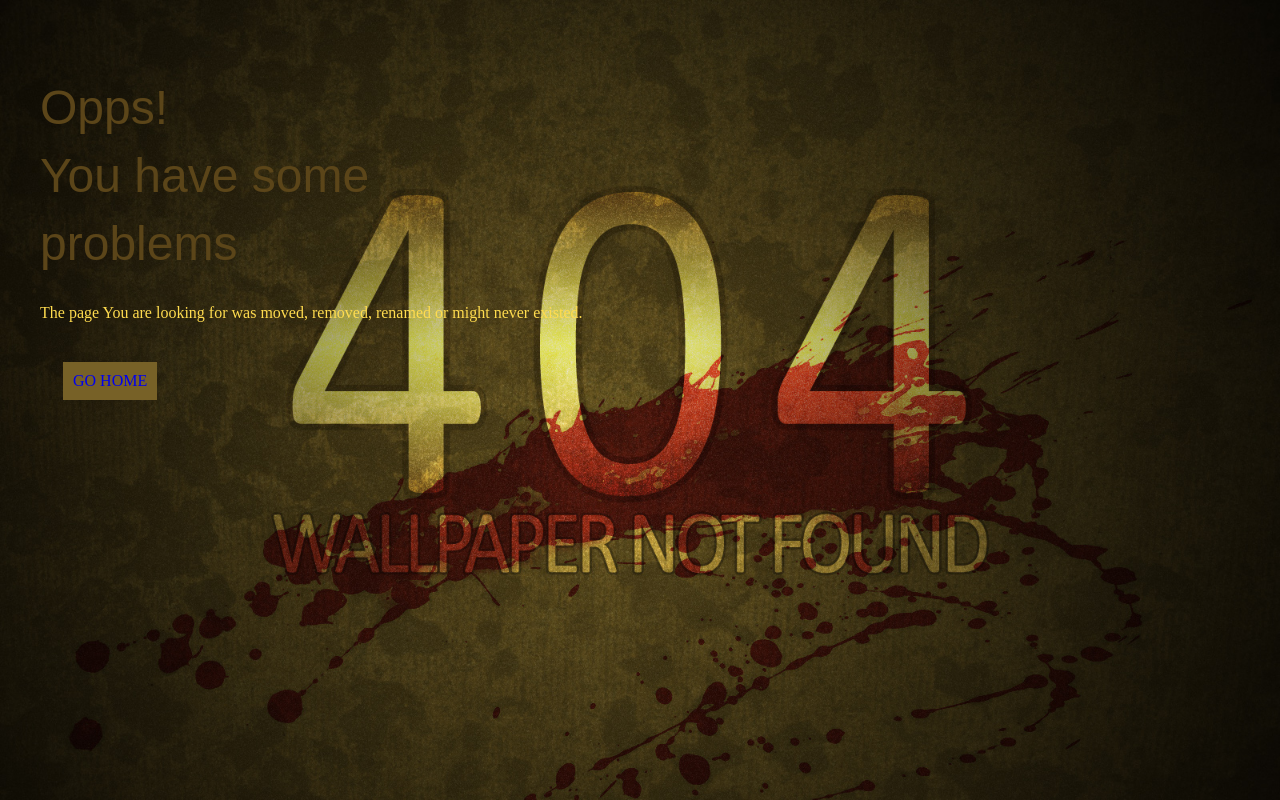
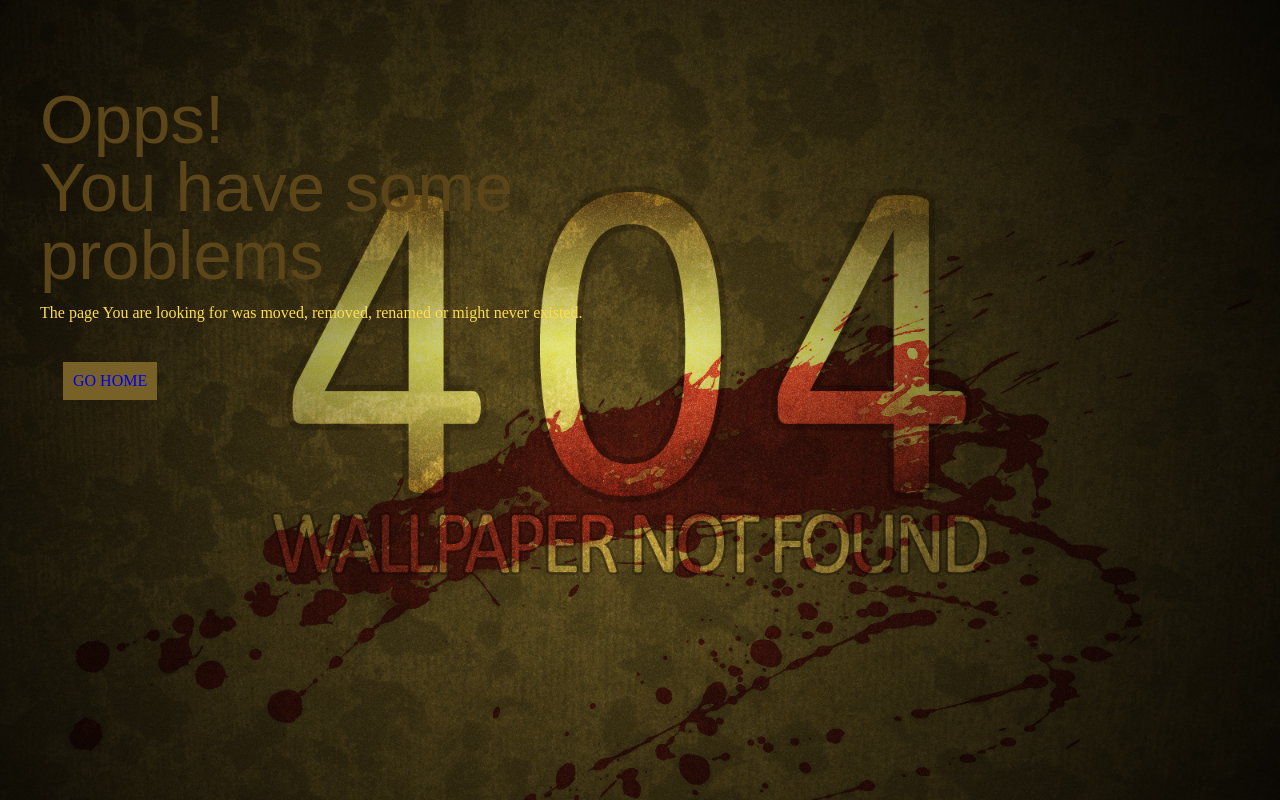
Before and after one commit to Hasanahammad/404, a plain HTML site: page index.html in a window 1280 px wide. Drawn offline with Linux system fonts and the light colour scheme.

Commit message:
Update style.css

```diff
--- a/css/style.css
+++ b/css/style.css
@@ -13,7 +13,7 @@ body section h1 {
     font: -webkit-mini-control;
     height: 30px;
     color: #5b4519;
-    font-size: -webkit-xxx-large;
+     font-size: 69px;
     height: 68px;
 }
 body section p {
```
